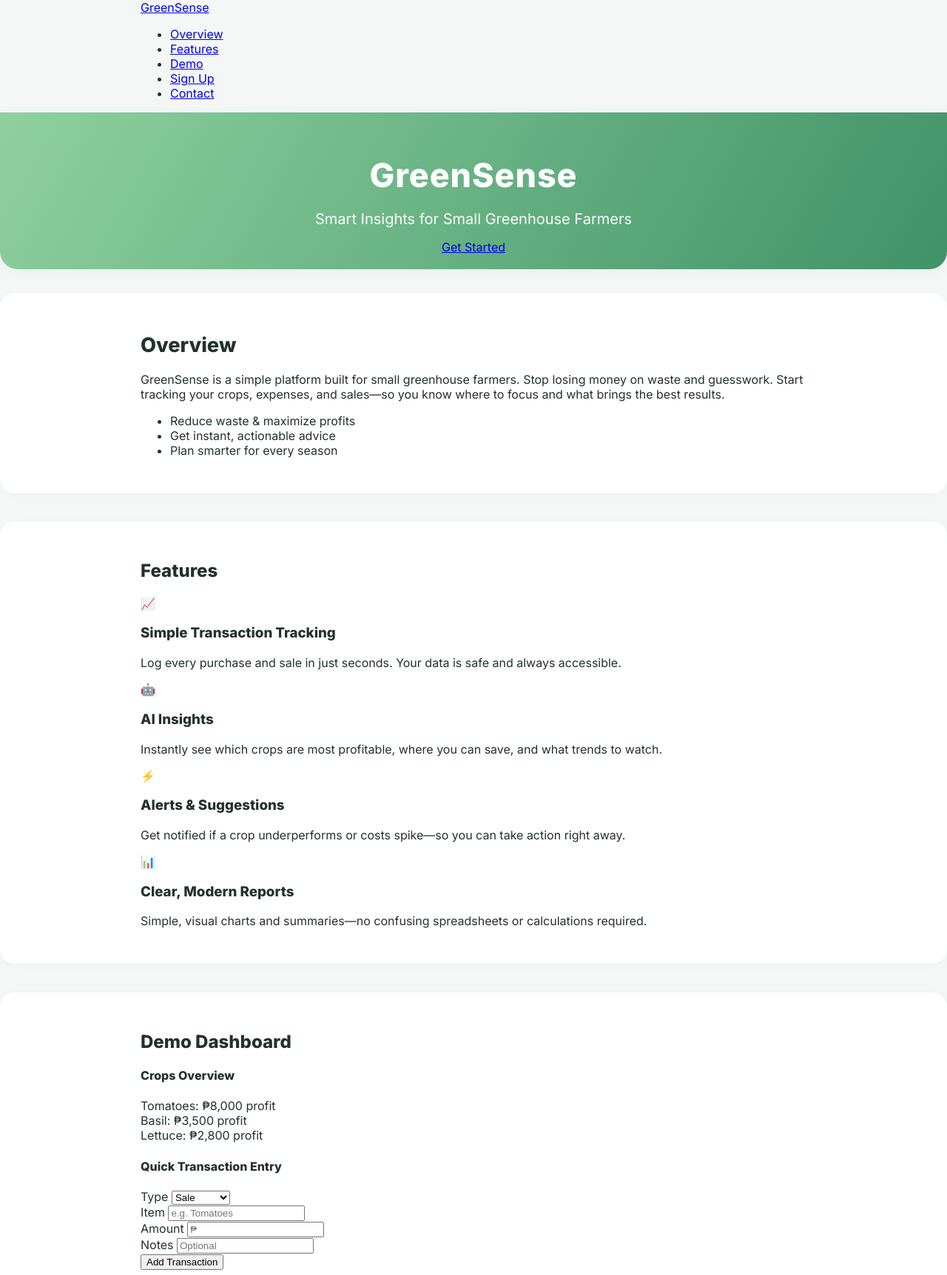
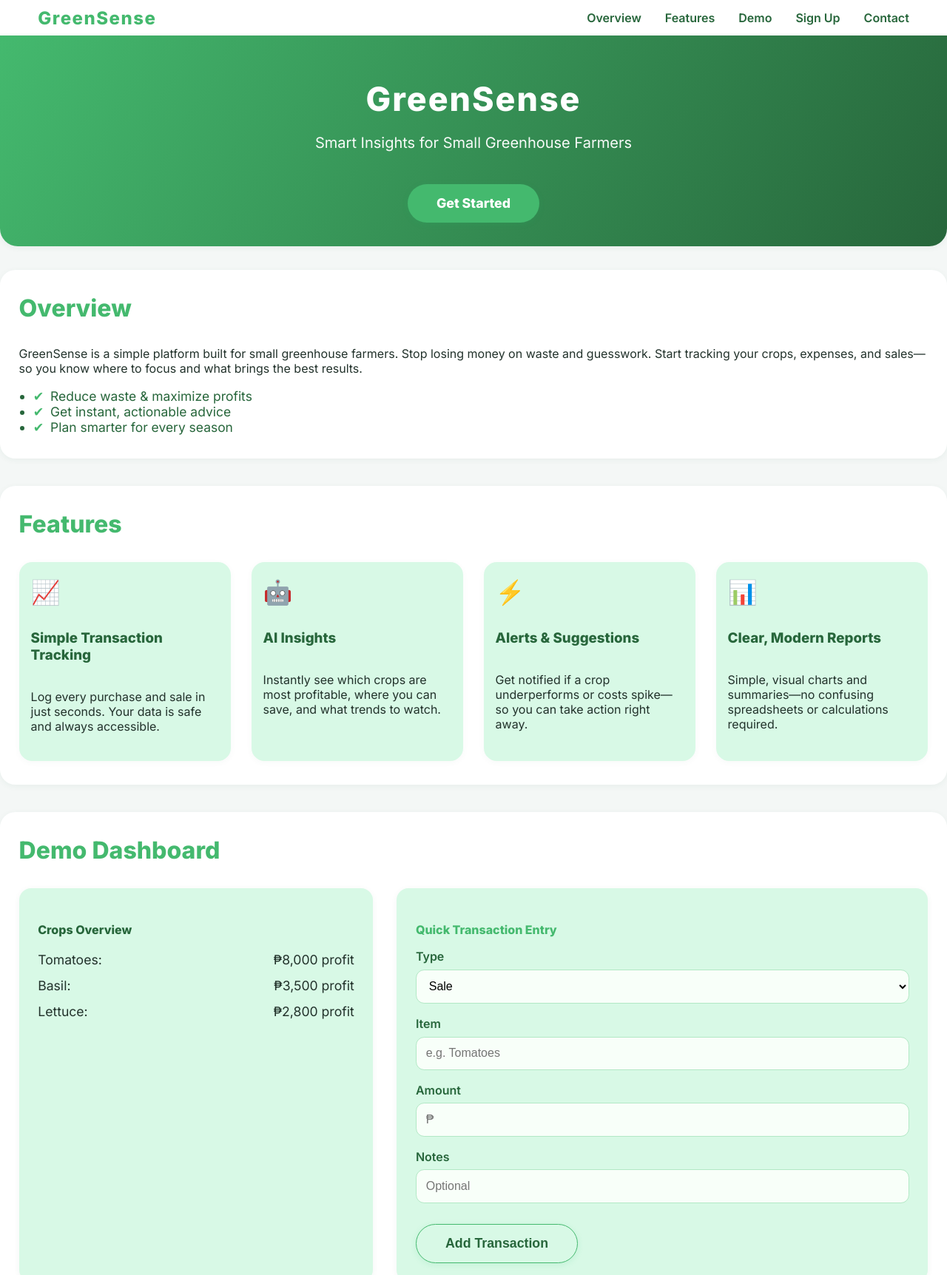
Before and after one commit to JulianTandug/LandingPageG-GreenSense, a plain HTML site: page index.html in a window 1280 px wide. Shown: the top 1724 px of the page at 74% size. Drawn offline with Linux system fonts and the light colour scheme.

Commit message:
Refactor styles with CSS variables and layout updates
Added CSS variables for colors and shadows, updated styles for navbar, header, buttons, sections, and footer.

```diff
--- a/style.css
+++ b/style.css
@@ -1,137 +1,228 @@
-/* Google Fonts: Inter */
+:root {
+  --green-main: #44b96e;
+  --green-dark: #27663b;
+  --green-light: #d8f9e6;
+  --white: #fff;
+  --gray: #f4f7f6;
+  --shadow: 0 2px 8px rgba(41, 110, 67, 0.06);
+}
 body {
   font-family: 'Inter', Arial, Helvetica, sans-serif;
-  background: #f4f7f6;
+  background: var(--gray);
   color: #22322b;
   margin: 0;
   padding: 0;
 }
 
-.container {
-  width: 90%;
-  max-width: 900px;
+/* NAVIGATION */
+.navbar {
+  background: var(--white);
+  box-shadow: 0 1px 8px rgba(44,185,110,0.08);
+  padding: .6em 0;
+}
+.nav-container {
+  display: flex;
+  justify-content: space-between;
+  align-items: center;
+  width: 92%;
   margin: auto;
 }
+.brand {
+  font-size: 1.5em;
+  font-weight: 800;
+  color: var(--green-main);
+  text-decoration: none;
+  letter-spacing: 1.5px;
+}
+.nav-links {
+  display: flex;
+  gap: 2em;
+  list-style: none;
+  margin: 0;
+  padding: 0;
+}
+.nav-links a {
+  font-weight: 600;
+  color: #27663b;
+  text-decoration: none;
+  transition: color 0.2s;
+}
+.nav-links a:hover,
+.nav-links a:focus {
+  color: var(--green-main);
+}
 
+/* HEADER */
 .header {
-  background: linear-gradient(120deg, #8fd19e 0%, #409268 100%);
+  background: linear-gradient(120deg, #44b96e 0%, #27663b 100%);
   color: #fff;
   text-align: center;
-  padding: 2.5em 0 1.25em 0;
+  padding: 3em 0 2em 0;
   margin-bottom: 2em;
   border-radius: 0 0 1.5em 1.5em;
-  box-shadow: 0 4px 16px rgba(64,146,104,0.07);
+  box-shadow: var(--shadow);
+  position: relative;
 }
-
 .header h1 {
   font-size: 2.8em;
   font-weight: 800;
-  margin: 0.4em 0 0.2em 0;
-  letter-spacing: 1px;
+  margin: 0.25em 0 0.28em 0;
+  letter-spacing: 2px;
 }
 .header .subtitle {
   font-size: 1.25em;
   opacity: .96;
-  margin-bottom: .8em;
+  margin-bottom: 1.4em;
+}
+.btn {
+  display: inline-block;
+  padding: .85em 2.2em;
+  border-radius: 2.1em;
+  text-decoration: none;
+  font-weight: 700;
+  font-size: 1.11em;
+  margin-top: .9em;
+  cursor: pointer;
+  border: none;
+  text-align: center;
+  box-shadow: 0 2px 8px rgba(29,185,110,0.12);
+  transition: background 0.15s;
+}
+.btn-primary {
+  background: var(--green-main);
+  color: #fff;
+}
+.btn-primary:hover { background: var(--green-dark); }
+.btn-secondary {
+  background: var(--green-light);
+  color: var(--green-dark);
+  border: 1px solid var(--green-main);
+}
+.btn-secondary:hover {
+  background: #b7ffc0;
 }
 
-main section {
-  margin-bottom: 2.4em;
-  background: #fff;
-  padding: 2em 1.25em;
-  border-radius: 1.25em;
-  box-shadow: 0 2px 8px rgba(50,105,71,0.04);
+/* SECTION BLOCKS */
+.section-block {
+  background: var(--white);
+  padding: 2em 1.6em;
+  margin-bottom: 2.3em;
+  border-radius: 1.3em;
+  box-shadow: var(--shadow);
+}
+.section-block h2 {
+  color: var(--green-main);
+  margin-top: 0;
+  margin-bottom: 1em;
+  font-size: 2em;
+}
+.section-block h3 {
+  margin-top: .5em;
+  color: var(--green-dark);
 }
 
-.intro h2 {
-  font-size: 1.7em;
-  font-weight: 700;
+/* CHECKLIST/BULLETS */
+.checklist {
+  color: var(--green-dark);
+  margin-top: 1em;
+  margin-bottom: 0;
+  padding-left: 1.1em;
+  font-size: 1.09em;
+}
+.checklist li::before {
+  content: "✔";
+  color: var(--green-main);
+  margin-right: .5em;
+}
+
+/* FEATURES GRID */
+.features-grid {
+  display: grid;
+  gap: 1.7em;
+  grid-template-columns: repeat(auto-fit, minmax(220px, 1fr));
+}
+.feature-card {
+  background: var(--green-light);
+  border-radius: 1.1em;
+  padding: 1.3em 1em;
+  box-shadow: 0 2px 8px rgba(41, 110, 67, 0.04);
+  display: flex;
+  flex-direction: column;
+  align-items: flex-start;
+}
+.feature-icon {
+  font-size: 2em;
   margin-bottom: .7em;
 }
 
-.grid-2 {
+/* DASHBOARD DEMO */
+.dashboard-grid {
+  display: grid;
+  grid-template-columns: 2fr 3fr;
+  gap: 2em;
+}
+.stats-card, .input-card {
+  background: var(--green-light);
+  padding: 1.6em;
+  border-radius: 1em;
+  box-shadow: var(--shadow);
+}
+.stats-card h4 {
+  color: var(--green-dark);
+  margin-bottom: 1.2em;
+}
+.stat {
   display: flex;
-  gap: 2em;
-  align-items: stretch;
+  justify-content: space-between;
+  margin-bottom: .8em;
+  font-size: 1.1em;
 }
-.grid-2 > div {
-  flex: 1;
+.stat-label {
+  font-weight: 500;
 }
-@media (max-width: 700px) {
-  .grid-2 {
-    flex-direction: column;
-    gap: 1em;
-  }
+.input-card h4 {
+  color: var(--green-main);
+  margin-bottom: 1em;
+}
+.form-row {
+  margin-bottom: .87em;
+  display: flex;
+  flex-direction: column;
+}
+label {
+  font-weight: 600;
+  color: #27663b;
+  margin-bottom: .45em;
+}
+input, select, textarea {
+  font-size: 1em;
+  padding: .8em;
+  border: 1px solid #b2e8c5;
+  border-radius: .7em;
+  background: #f8fff9;
+  margin-bottom: .2em;
+  transition: border 0.18s;
+}
+input:focus, select:focus, textarea:focus {
+  border: 1.5px solid var(--green-main);
+  outline: none;
 }
 
-.responsive-img {
-  max-width: 100%;
-  height: auto;
-  display: block;
+/* FORMS */
+.register-form, .contact-form {
+  max-width: 420px;
   margin: 0 auto;
 }
-
-.features ul, .benefits ul, .who-can-use ul, .why-different ul {
-  list-style: disc inside;
-  margin: 1em 0 0.5em 0.75em;
-  padding-left: 0;
-}
-.benefit-list li,
-.features ul li {
-  margin-bottom: 0.6em;
-  font-weight: 600;
+button[type="submit"] {
+  margin-top: .6em;
 }
 
-.problems-list {
-  list-style: circle inside;
-  margin: 1.3em 0 0.8em 1em;
-}
-.problems-list li {
-  margin-bottom: 0.5em;
-}
-.works-list {
-  margin-left: 1.2em;
-}
-.works-list li {
-  margin-bottom: .7em;
+.contact-form textarea {
+  resize: vertical;
 }
 
-.testimonial {
-  font-size: 1.15em;
-  font-style: italic;
-  background: #eafbe0;
-  color: #2b5d38;
-  padding: 1em 1.25em;
-  border-left: 4px solid #6abb6f;
-  border-radius: 1.25em;
-  margin-top: 2em;
-}
-
-.get-started .btn {
-  display: inline-block;
-  padding: 0.8em 2em;
-  background: linear-gradient(100deg, #52c974 60%, #409268 100%);
-  color: #fff;
-  font-weight: 700;
-  font-size: 1.2em;
-  border: none;
-  border-radius: 2em;
-  box-shadow: 0 2px 10px rgba(70,170,100,0.14);
-  text-decoration: none;
-  margin-top: 1.5em;
-  transition: background 0.15s;
-}
-.get-started .btn:hover {
-  background: #318556;
-  color: #ebffe4;
-}
-
-.future p {
-  font-size: 1.08em;
-  font-weight: 500;
-}
-
-footer.footer {
+/* FOOTER */
+.footer {
   background: #eeeeec;
   color: #3e5540;
   text-align: center;
@@ -140,3 +231,19 @@ footer.footer {
   margin-top: 2em;
   font-size: 1em;
 }
+@media (max-width: 790px) {
+  .dashboard-grid {
+    grid-template-columns: 1fr;
+    gap: 1.2em;
+  }
+}
+@media (max-width: 700px) {
+  .nav-container {
+    flex-direction: column;
+    gap: 1em;
+  }
+  .features-grid {
+    grid-template-columns: 1fr;
+    gap: 1em;
+  }
+}
```
